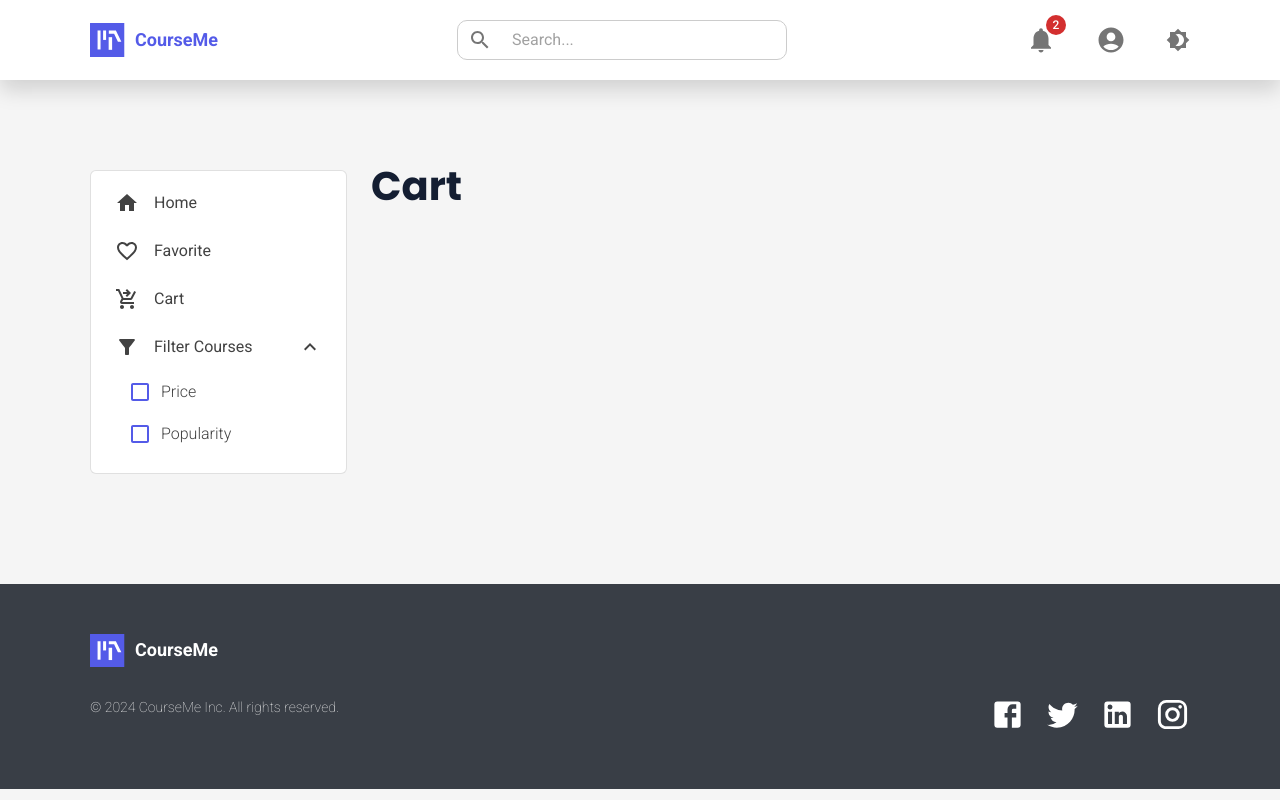
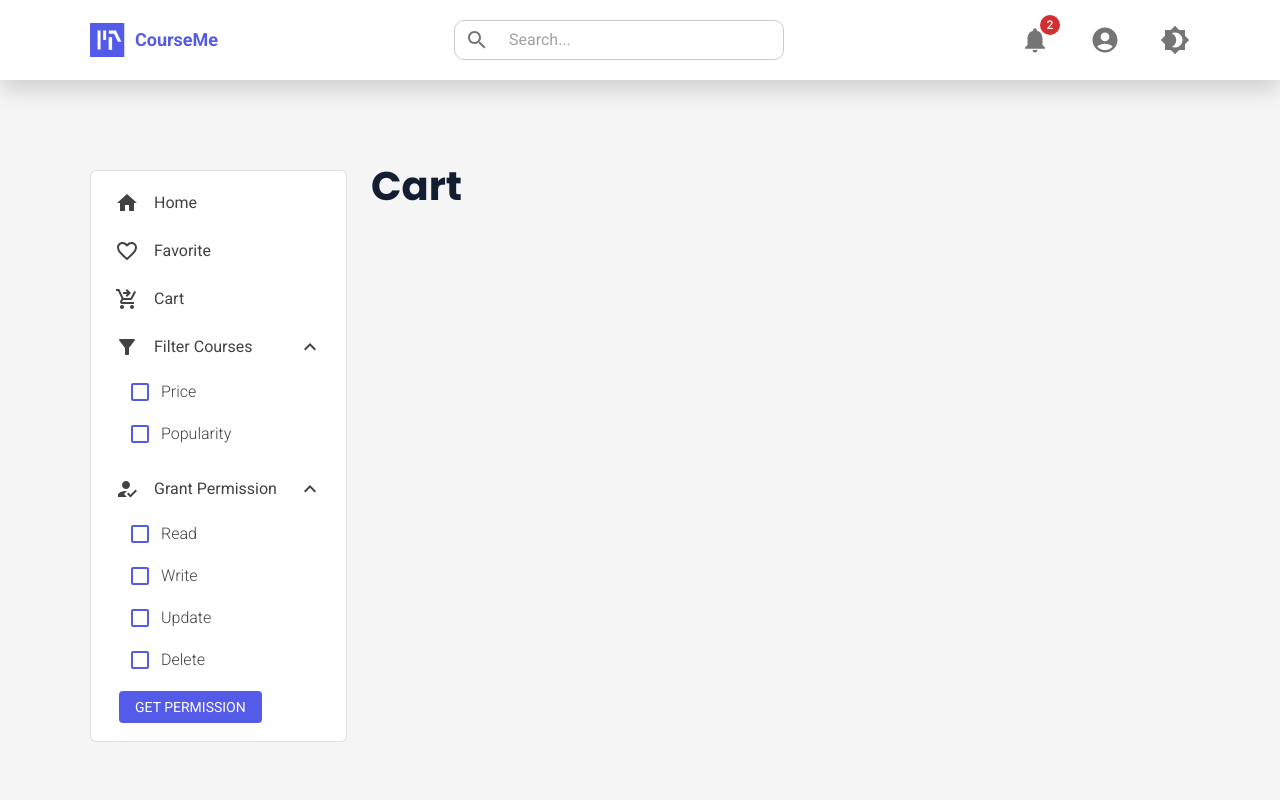
Before and after one commit to MaxCojocari/tum-web-lab6, a React (Create React App) app: page /cart in a window 1280 px wide. Shown: the top 800 px of the page. Built offline with nearby package versions, Linux system fonts and the light colour scheme.

Commit message:
feat: add collapsible for access permissions

```diff
--- a/src/components/CheckboxFilter.tsx
+++ b/src/components/CheckboxFilter.tsx
@@ -34,6 +34,7 @@ export default function CheckboxFilter({
             color: "#545be8",
           },
         }}
+        disableRipple
       />
       <Typography
         sx={{ display: "flex", alignItems: "center", fontWeight: "300" }}
--- /dev/null
+++ b/src/components/CollapsiblePermissions.tsx
@@ -0,0 +1,52 @@
+import { useState } from "react";
+import {
+  Box,
+  Button,
+  Collapse,
+  List,
+  ListItemButton,
+  ListItemText,
+  styled,
+} from "@mui/material";
+import { ExpandLess, ExpandMore } from "@mui/icons-material";
+import CheckboxFilter from "./CheckboxFilter";
+import HowToRegIcon from "@mui/icons-material/HowToReg";
+
+const StyledButton = styled(Button)(({ theme }: any) => ({
+  backgroundColor: "#545be8",
+  ...theme.typography.body2,
+  color: "white",
+  "&:hover": {
+    backgroundColor: "#545be8",
+  },
+  marginTop: "10px",
+}));
+
+export default function CollapsiblePermission() {
+  const [open, setOpen] = useState(true);
+
+  return (
+    <>
+      <ListItemButton onClick={(e) => setOpen(!open)} disableRipple>
+        <HowToRegIcon sx={{ marginRight: "15px" }} />
+        <ListItemText primary="Grant Permission" />
+        {open ? <ExpandLess /> : <ExpandMore />}
+      </ListItemButton>
+      <Collapse in={open} timeout="auto" unmountOnExit>
+        <List
+          component="div"
+          disablePadding
+          sx={{ margin: "0 20px 10px 20px" }}
+        >
+          <CheckboxFilter text="Read" onCheckboxChange={() => {}} />
+          <CheckboxFilter text="Write" onCheckboxChange={() => {}} />
+          <CheckboxFilter text="Update" onCheckboxChange={() => {}} />
+          <CheckboxFilter text="Delete" onCheckboxChange={() => {}} />
+          <Box sx={{ display: "flex", alignContents: "center" }}>
+            <StyledButton variant="contained">GET PERMISSION</StyledButton>
+          </Box>
+        </List>
+      </Collapse>
+    </>
+  );
+}
--- /dev/null
+++ b/src/components/CollapsibleSortCriteria.tsx
@@ -0,0 +1,41 @@
+import { useState } from "react";
+import { Collapse, List, ListItemButton, ListItemText } from "@mui/material";
+import { ExpandLess, ExpandMore } from "@mui/icons-material";
+import FilterAltIcon from "@mui/icons-material/FilterAlt";
+import CheckboxFilter from "./CheckboxFilter";
+
+export default function CollapsibleSortCriteria({
+  onPriceCheckboxChange,
+  onPopularityCheckboxChange,
+}: {
+  onPriceCheckboxChange: (isChecked: boolean) => void;
+  onPopularityCheckboxChange: (isChecked: boolean) => void;
+}) {
+  const [open, setOpen] = useState(true);
+
+  return (
+    <>
+      <ListItemButton onClick={(e) => setOpen(!open)} disableRipple>
+        <FilterAltIcon sx={{ marginRight: "15px" }} />
+        <ListItemText primary="Filter Courses" />
+        {open ? <ExpandLess /> : <ExpandMore />}
+      </ListItemButton>
+      <Collapse in={open} timeout="auto" unmountOnExit>
+        <List
+          component="div"
+          disablePadding
+          sx={{ margin: "0 20px 10px 20px" }}
+        >
+          <CheckboxFilter
+            text="Price"
+            onCheckboxChange={onPriceCheckboxChange}
+          />
+          <CheckboxFilter
+            text="Popularity"
+            onCheckboxChange={onPopularityCheckboxChange}
+          />
+        </List>
+      </Collapse>
+    </>
+  );
+}
--- a/src/components/Sidebar.tsx
+++ b/src/components/Sidebar.tsx
@@ -1,20 +1,11 @@
 import { styled } from "@mui/material/styles";
-import { useState } from "react";
-import {
-  Badge,
-  Collapse,
-  List,
-  ListItemButton,
-  ListItemText,
-  Paper,
-} from "@mui/material";
-import { ExpandLess, ExpandMore } from "@mui/icons-material";
+import { Badge, ListItemButton, ListItemText, Paper } from "@mui/material";
 import HomeIcon from "@mui/icons-material/Home";
 import FavoriteBorderIcon from "@mui/icons-material/FavoriteBorder";
-import FilterAltIcon from "@mui/icons-material/FilterAlt";
 import ShoppingCartCheckoutIcon from "@mui/icons-material/ShoppingCartCheckout";
 import { useNavigate } from "react-router-dom";
-import CheckboxFilter from "./CheckboxFilter";
+import CollapsibleSortCriteria from "./CollapsibleSortCriteria";
+import CollapsiblePermission from "./CollapsiblePermissions";
 
 const StyledSidebar = styled(Paper)(({ theme }) => ({
   backgroundColor: theme.palette.mode === "dark" ? "#1A2027" : "#fff",
@@ -39,7 +30,6 @@ export function Sidebar({
   onPriceCheckboxChange: (isChecked: boolean) => void;
   onPopularityCheckboxChange: (isChecked: boolean) => void;
 }) {
-  const [open, setOpen] = useState(true);
   const navigate = useNavigate();
 
   const CartButton = ({ to, nrItems }: any) => (
@@ -74,27 +64,12 @@ export function Sidebar({
         <HomeButton to="/" />
         <FavoriteButton to="/favorite" nrItems={nrItemsFavorite} />
         <CartButton to="/cart" nrItems={nrItemsCart} />
-        <ListItemButton onClick={(e) => setOpen(!open)} disableRipple>
-          <FilterAltIcon sx={{ marginRight: "15px" }} />
-          <ListItemText primary="Filter Courses" />
-          {open ? <ExpandLess /> : <ExpandMore />}
-        </ListItemButton>
-        <Collapse in={open} timeout="auto" unmountOnExit>
-          <List
-            component="div"
-            disablePadding
-            sx={{ margin: "0 20px 10px 20px" }}
-          >
-            <CheckboxFilter
-              text="Price"
-              onCheckboxChange={onPriceCheckboxChange}
-            />
-            <CheckboxFilter
-              text="Popularity"
-              onCheckboxChange={onPopularityCheckboxChange}
-            />
-          </List>
-        </Collapse>
+
+        <CollapsibleSortCriteria
+          onPriceCheckboxChange={onPriceCheckboxChange}
+          onPopularityCheckboxChange={onPopularityCheckboxChange}
+        />
+        <CollapsiblePermission />
       </StyledSidebar>
     </>
   );
--- a/src/components/ThemeToggle.tsx
+++ b/src/components/ThemeToggle.tsx
@@ -14,11 +14,12 @@ export default function ThemeToggle({ setMode, mode }: any) {
           fontSize: "30px",
         },
       }}
+      disableRipple
     >
       {theme.palette.mode === "dark" ? (
-        <Brightness7Icon />
+        <Brightness7Icon sx={{ fontSize: "30px" }} />
       ) : (
-        <Brightness4Icon sx={{ color: "action.active" }} />
+        <Brightness4Icon sx={{ color: "action.active", fontSize: "30px" }} />
       )}
     </IconButton>
   );
```
